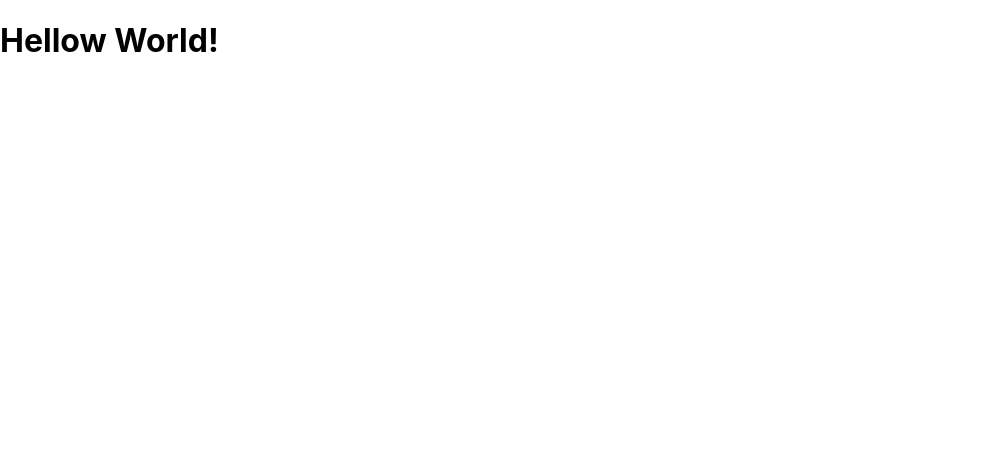
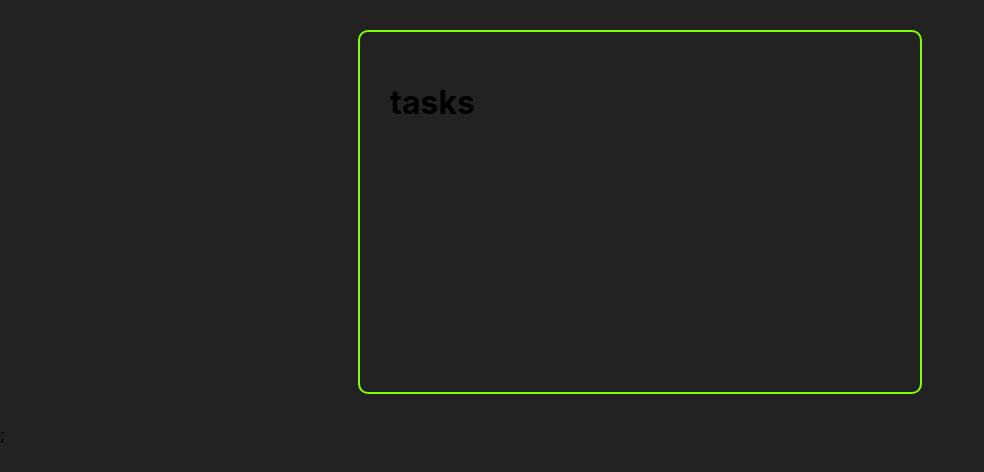
Before and after one commit to SamuelLopes56/Gerenciador-de-Tarefas, a React (Create React App) app in the folder my-app/: page / in a window 1280 px wide. Shown: the top 472 px of the page, without its empty margins (0-984 px from the left). Built offline with nearby package versions, Linux system fonts and the light colour scheme.

Commit message:
Primeiro componente criado

```diff
--- /dev/null
+++ b/my-app/src/App.css
@@ -0,0 +1,9 @@
+.container {
+    max-width: 500px;
+    margin: 30px auto;
+    overflow: auto;
+    min-height: 300px;
+    border: 2px solid chartreuse;
+    padding: 30px;
+    border-radius: 10px;
+}
--- a/my-app/src/App.js
+++ b/my-app/src/App.js
@@ -1,8 +1,29 @@
-import React from 'react';
+import React, { useState } from 'react';
+
+import Tasks from './components/Tasks';
+import './App.css';
 
 const App = () => {
-  const message = 'Hellow World!'
-  return <h1>{message}</h1>;
+    const [tasks, setTasks] = useState([
+      {
+        id: '1',
+        title: 'Estudar Programação',
+        completed: false,
+      },
+      {
+        id: '2',
+        title: 'Ler Livros',
+        completed: true,
+      },
+    ]);
+
+    return (
+        <>
+            <div className='container'>
+                <Tasks tasks={tasks}/>
+            </div>;
+        </>
+    );
 };
 
 export default App;
--- /dev/null
+++ b/my-app/src/components/Tasks.js
@@ -0,0 +1,7 @@
+import React from "react";
+
+const Tasks = ({tasks}) => {
+    return <h1>tasks</h1>
+};
+
+export default Tasks;
--- a/my-app/src/index.css
+++ b/my-app/src/index.css
@@ -5,6 +5,7 @@ body {
     sans-serif;
   -webkit-font-smoothing: antialiased;
   -moz-osx-font-smoothing: grayscale;
+  background-color: #222;
 }
 
 code {
```
